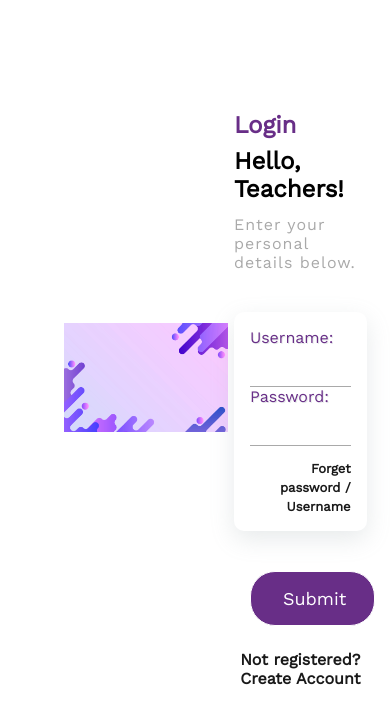
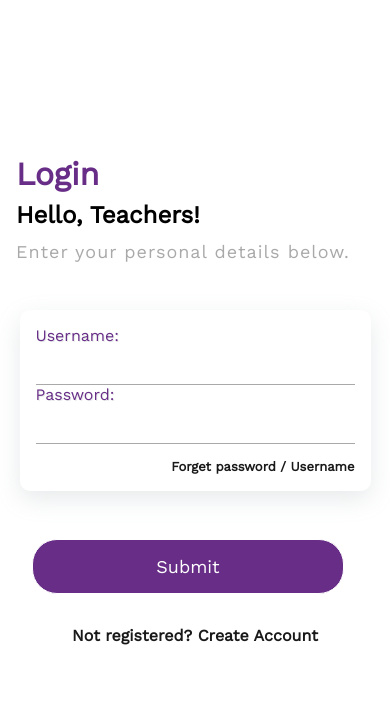
Before and after one commit to vijay-sam57/react-login, a React (Create React App) app: page / in a window 390 px wide. Shown: the top 724 px of the page. Built offline with nearby package versions, Linux system fonts and the light colour scheme.

Commit message:
Responsive queries added

```diff
--- a/src/App.js
+++ b/src/App.js
@@ -1,6 +1,8 @@
 import "./App.css";
 import LoginForm from "./LoginForm";
 import clgbg from "./clgbg.jpg";
+import "./Responsive.css";
+
 function App() {
   return (
     <div className="App">
--- /dev/null
+++ b/src/Responsive.css
@@ -0,0 +1,48 @@
+@media only screen and (max-width: 480px){
+    .App .clg{
+      display: none;
+    }
+
+    .hero1,.hero2,.hero3{
+        margin-left: 1rem;
+    }
+
+    .hero1{
+        font-size: xx-large;
+    }
+
+    .hero2{
+        font-size: x-large;
+    }
+
+    .hero3{
+        font-size: large;
+    }
+
+    .inputbox{
+        width: 90%;
+        margin:2rem auto;
+    }
+
+    .submit-btn{
+        width:80%;
+        margin:1rem 2rem;
+    }
+
+    .register{
+        width: 100%;
+        text-align: center;
+    }
+  }
+
+@media only screen and (max-width:768px){
+    .App .clg{
+        flex-grow: 1;
+        width: 55%;
+    }
+
+    .App .loginform{
+        flex-grow: 1;
+        width: 45%;
+    }
+}
```
